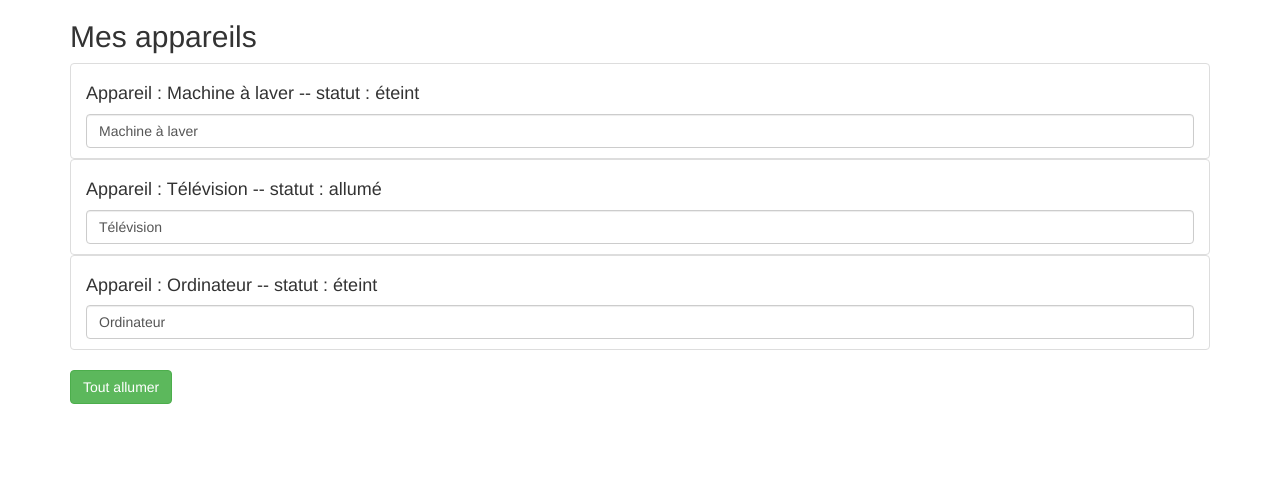
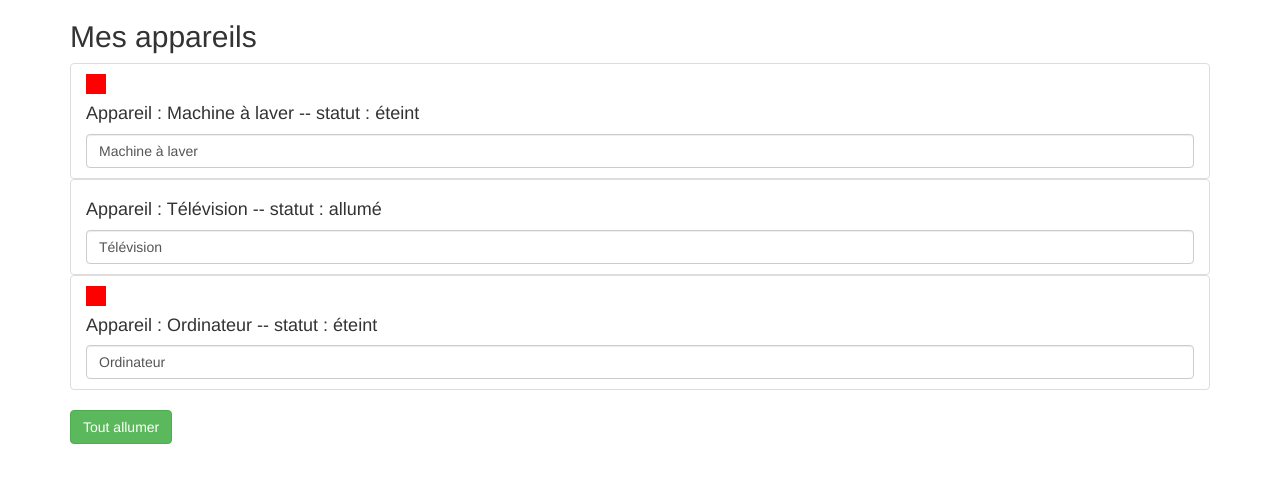
Before and after one commit to tdevilleduc/ocr-angular, an Angular app: page / in a window 1280 px wide. Shown: the top 482 px of the page. Built offline with nearby package versions, Linux system fonts and the light colour scheme.

Commit message:
[feat] chap5: ajout d'une directive structurante ngIf pour afficher un carré rouge dans le cas où l'appareil est éteint

```diff
--- a/src/app/appareil/appareil.component.html
+++ b/src/app/appareil/appareil.component.html
@@ -1,4 +1,6 @@
 <li class="list-group-item">
+  <div style="width: 20px; height: 20px; background-color: red"
+    *ngIf="appareilStatus === 'éteint'"></div>
   <h4>Appareil : {{ appareilName }} -- statut : {{ getStatus() }}</h4>
   <input type="text" class="form-control" [(ngModel)]="appareilName">
 
```
